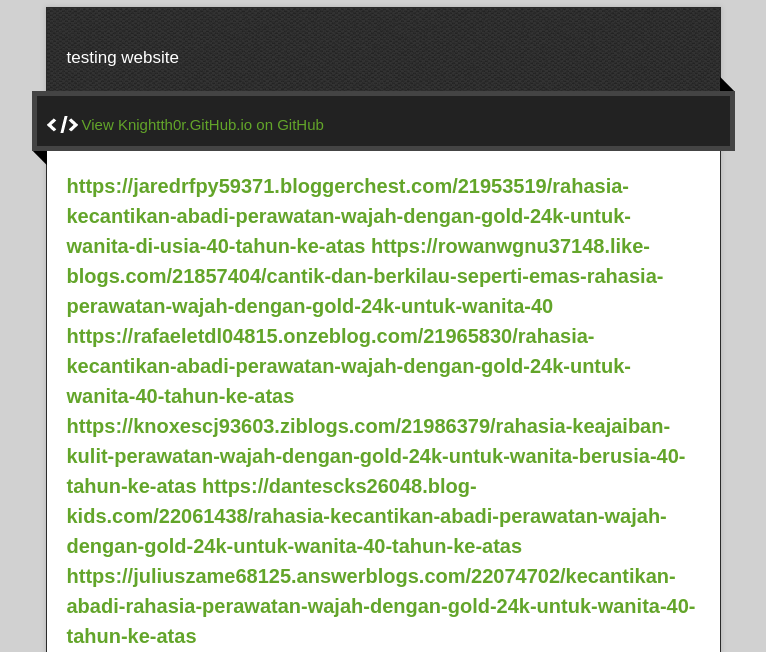
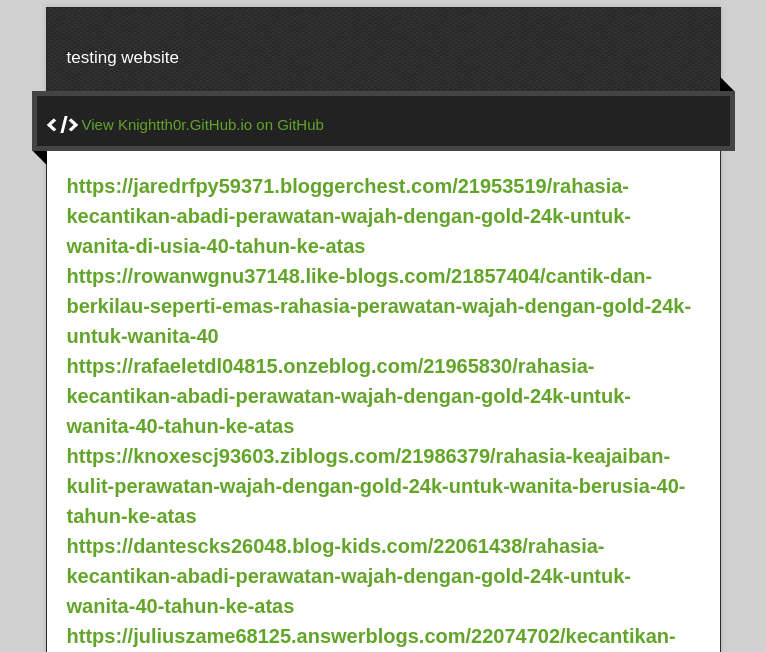
Before and after one commit to KNIGHTTH0R/KNIGHTTH0R.github.io, a plain HTML site: page index.html in a window 1280 px wide. Shown: the part 123-775 px from the top of the page, without its empty margins (257-1023 px from the left). Drawn offline with nearby package versions, Linux system fonts and the light colour scheme.

Commit message:
Update index.html

```diff
--- a/index.html
+++ b/index.html
@@ -35,16 +35,16 @@
         </div>
         <article class="markdown-body">
           <h3>
-<a href src='https://jaredrfpy59371.bloggerchest.com/21953519/rahasia-kecantikan-abadi-perawatan-wajah-dengan-gold-24k-untuk-wanita-di-usia-40-tahun-ke-atas' target = '_blank'>https://jaredrfpy59371.bloggerchest.com/21953519/rahasia-kecantikan-abadi-perawatan-wajah-dengan-gold-24k-untuk-wanita-di-usia-40-tahun-ke-atas</a>
-<a href src='https://rowanwgnu37148.like-blogs.com/21857404/cantik-dan-berkilau-seperti-emas-rahasia-perawatan-wajah-dengan-gold-24k-untuk-wanita-40' target = '_blank'>https://rowanwgnu37148.like-blogs.com/21857404/cantik-dan-berkilau-seperti-emas-rahasia-perawatan-wajah-dengan-gold-24k-untuk-wanita-40</a>
-<a href src='https://rafaeletdl04815.onzeblog.com/21965830/rahasia-kecantikan-abadi-perawatan-wajah-dengan-gold-24k-untuk-wanita-40-tahun-ke-atas' target = '_blank'>https://rafaeletdl04815.onzeblog.com/21965830/rahasia-kecantikan-abadi-perawatan-wajah-dengan-gold-24k-untuk-wanita-40-tahun-ke-atas</a>
-<a href src='https://knoxescj93603.ziblogs.com/21986379/rahasia-keajaiban-kulit-perawatan-wajah-dengan-gold-24k-untuk-wanita-berusia-40-tahun-ke-atas' target = '_blank'>https://knoxescj93603.ziblogs.com/21986379/rahasia-keajaiban-kulit-perawatan-wajah-dengan-gold-24k-untuk-wanita-berusia-40-tahun-ke-atas</a>
-<a href src='https://dantescks26048.blog-kids.com/22061438/rahasia-kecantikan-abadi-perawatan-wajah-dengan-gold-24k-untuk-wanita-40-tahun-ke-atas' target = '_blank'>https://dantescks26048.blog-kids.com/22061438/rahasia-kecantikan-abadi-perawatan-wajah-dengan-gold-24k-untuk-wanita-40-tahun-ke-atas</a>
-<a href src='https://juliuszame68125.answerblogs.com/22074702/kecantikan-abadi-rahasia-perawatan-wajah-dengan-gold-24k-untuk-wanita-40-tahun-ke-atas' target = '_blank'>https://juliuszame68125.answerblogs.com/22074702/kecantikan-abadi-rahasia-perawatan-wajah-dengan-gold-24k-untuk-wanita-40-tahun-ke-atas</a>
-<a href src='https://kyleroyio15926.nizarblog.com/22050806/kulit-abadi-rahasia-keindahan-wanita-40-dengan-perawatan-wajah-gold-24k' target = '_blank'>https://kyleroyio15926.nizarblog.com/22050806/kulit-abadi-rahasia-keindahan-wanita-40-dengan-perawatan-wajah-gold-24k</a>
-<a href src='https://troyhrzg82593.sharebyblog.com/21956920/rahasia-kilau-abadi-perawatan-wajah-menggunakan-gold-24k-untuk-wanita-berusia-40-tahun-ke-atas' target = '_blank'>https://troyhrzg82593.sharebyblog.com/21956920/rahasia-kilau-abadi-perawatan-wajah-menggunakan-gold-24k-untuk-wanita-berusia-40-tahun-ke-atas</a>
-<a href src='https://rowanhwgo15826.wizzardsblog.com/22016942/rahasia-kecantikan-abadi-perawatan-wajah-menggunakan-gold-24k' target = '_blank'>https://rowanhwgo15826.wizzardsblog.com/22016942/rahasia-kecantikan-abadi-perawatan-wajah-menggunakan-gold-24k</a>
-<a href src='https://arthurnwem04715.tokka-blog.com/22116012/kulit-cantik-abadi-rahasia-perawatan-wajah-dengan-gold-24k-untuk-wanita-di-usia-40-tahun-ke-atas' target = '_blank'>https://arthurnwem04715.tokka-blog.com/22116012/kulit-cantik-abadi-rahasia-perawatan-wajah-dengan-gold-24k-untuk-wanita-di-usia-40-tahun-ke-atas</a>
+<a href src="https://jaredrfpy59371.bloggerchest.com/21953519/rahasia-kecantikan-abadi-perawatan-wajah-dengan-gold-24k-untuk-wanita-di-usia-40-tahun-ke-atas" target = "_blank">https://jaredrfpy59371.bloggerchest.com/21953519/rahasia-kecantikan-abadi-perawatan-wajah-dengan-gold-24k-untuk-wanita-di-usia-40-tahun-ke-atas</a><br/>
+<a href src='https://rowanwgnu37148.like-blogs.com/21857404/cantik-dan-berkilau-seperti-emas-rahasia-perawatan-wajah-dengan-gold-24k-untuk-wanita-40' target = '_blank'>https://rowanwgnu37148.like-blogs.com/21857404/cantik-dan-berkilau-seperti-emas-rahasia-perawatan-wajah-dengan-gold-24k-untuk-wanita-40</a><br/>
+<a href src='https://rafaeletdl04815.onzeblog.com/21965830/rahasia-kecantikan-abadi-perawatan-wajah-dengan-gold-24k-untuk-wanita-40-tahun-ke-atas' target = '_blank'>https://rafaeletdl04815.onzeblog.com/21965830/rahasia-kecantikan-abadi-perawatan-wajah-dengan-gold-24k-untuk-wanita-40-tahun-ke-atas</a><br/>
+<a href src='https://knoxescj93603.ziblogs.com/21986379/rahasia-keajaiban-kulit-perawatan-wajah-dengan-gold-24k-untuk-wanita-berusia-40-tahun-ke-atas' target = '_blank'>https://knoxescj93603.ziblogs.com/21986379/rahasia-keajaiban-kulit-perawatan-wajah-dengan-gold-24k-untuk-wanita-berusia-40-tahun-ke-atas</a><br/>
+<a href src='https://dantescks26048.blog-kids.com/22061438/rahasia-kecantikan-abadi-perawatan-wajah-dengan-gold-24k-untuk-wanita-40-tahun-ke-atas' target = '_blank'>https://dantescks26048.blog-kids.com/22061438/rahasia-kecantikan-abadi-perawatan-wajah-dengan-gold-24k-untuk-wanita-40-tahun-ke-atas</a><br/>
+<a href src='https://juliuszame68125.answerblogs.com/22074702/kecantikan-abadi-rahasia-perawatan-wajah-dengan-gold-24k-untuk-wanita-40-tahun-ke-atas' target = '_blank'>https://juliuszame68125.answerblogs.com/22074702/kecantikan-abadi-rahasia-perawatan-wajah-dengan-gold-24k-untuk-wanita-40-tahun-ke-atas</a><br/>
+<a href src='https://kyleroyio15926.nizarblog.com/22050806/kulit-abadi-rahasia-keindahan-wanita-40-dengan-perawatan-wajah-gold-24k' target = '_blank'>https://kyleroyio15926.nizarblog.com/22050806/kulit-abadi-rahasia-keindahan-wanita-40-dengan-perawatan-wajah-gold-24k</a><br/>
+<a href src='https://troyhrzg82593.sharebyblog.com/21956920/rahasia-kilau-abadi-perawatan-wajah-menggunakan-gold-24k-untuk-wanita-berusia-40-tahun-ke-atas' target = '_blank'>https://troyhrzg82593.sharebyblog.com/21956920/rahasia-kilau-abadi-perawatan-wajah-menggunakan-gold-24k-untuk-wanita-berusia-40-tahun-ke-atas</a><br/>
+<a href src='https://rowanhwgo15826.wizzardsblog.com/22016942/rahasia-kecantikan-abadi-perawatan-wajah-menggunakan-gold-24k' target = '_blank'>https://rowanhwgo15826.wizzardsblog.com/22016942/rahasia-kecantikan-abadi-perawatan-wajah-menggunakan-gold-24k</a><br/>
+<a href src='https://arthurnwem04715.tokka-blog.com/22116012/kulit-cantik-abadi-rahasia-perawatan-wajah-dengan-gold-24k-untuk-wanita-di-usia-40-tahun-ke-atas' target = '_blank'>https://arthurnwem04715.tokka-blog.com/22116012/kulit-cantik-abadi-rahasia-perawatan-wajah-dengan-gold-24k-untuk-wanita-di-usia-40-tahun-ke-atas</a><br/>
 
         </article>
       </div>
```
